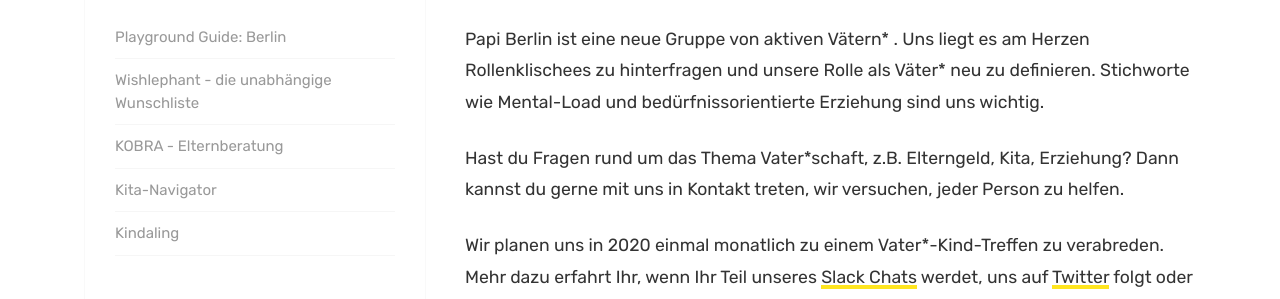
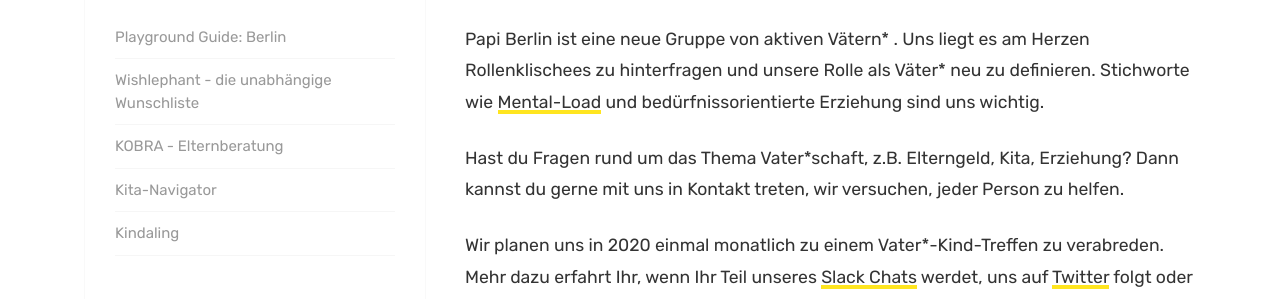
Before and after one commit to papiberlin/website, a Jekyll site: the page built from about.md, in a window 1280 px wide and 1267 px high. Shown: the part 190-489 px from the top of the window. Built offline with Jekyll 4.4.1, drawn with Linux system fonts in a browser that asks for light colours; part of the change alters nothing that is shown.

```diff
--- a/about.md
+++ b/about.md
@@ -4,7 +4,7 @@ title: Über uns
 comments: true
 ---
 
-Papi Berlin ist eine neue Gruppe von aktiven Vätern* . Uns liegt es am Herzen Rollenklischees zu hinterfragen und unsere Rolle als Väter* neu zu definieren. Stichworte wie Mental-Load und bedürfnissorientierte Erziehung sind uns wichtig.
+Papi Berlin ist eine neue Gruppe von aktiven Vätern* . Uns liegt es am Herzen Rollenklischees zu hinterfragen und unsere Rolle als Väter* neu zu definieren. Stichworte wie [Mental-Load](https://english.emmaclit.com/2017/05/20/you-shouldve-asked/) und bedürfnissorientierte Erziehung sind uns wichtig.
 
 Hast du Fragen rund um das Thema Vater*schaft, z.B. Elterngeld, Kita, Erziehung? Dann kannst du gerne mit uns in Kontakt treten, wir versuchen, jeder Person zu helfen.
 
```
